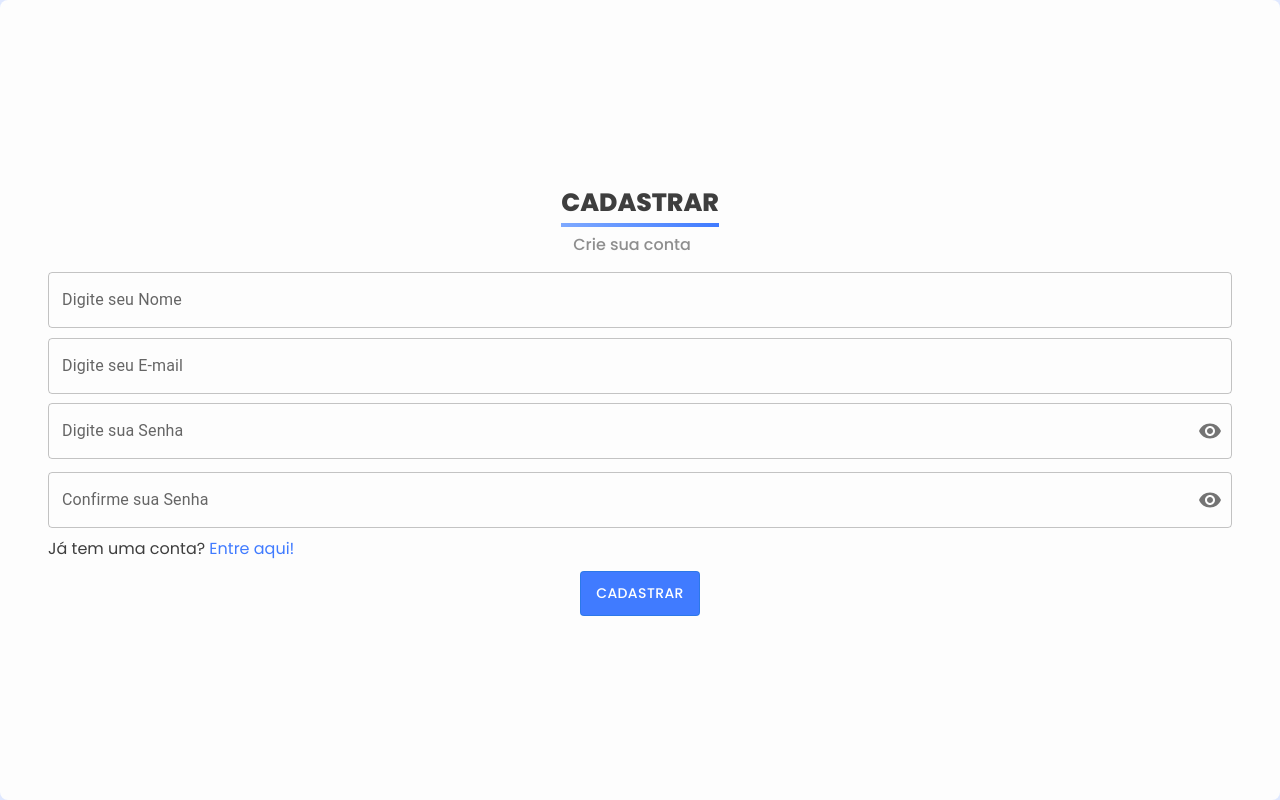
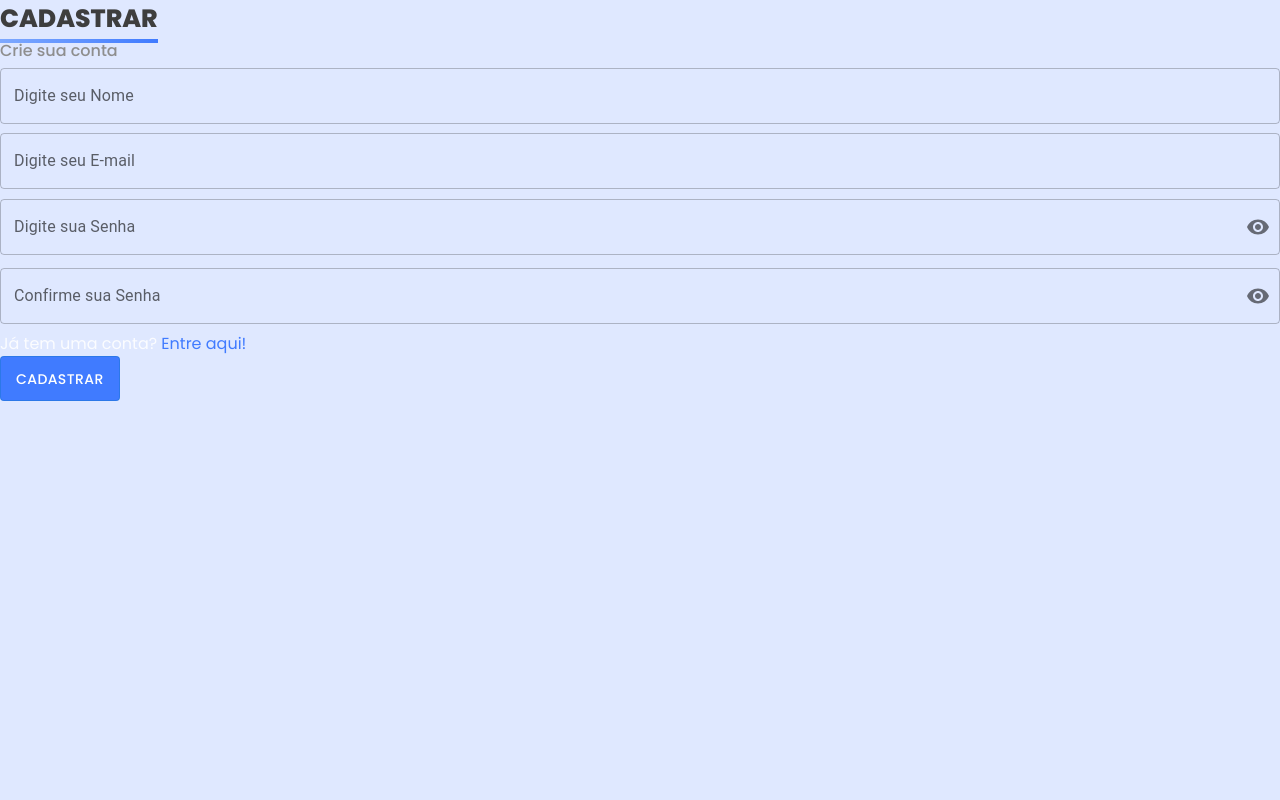
Before and after one commit to vitoriaGoncalves08/Futurize, a React (Vite) app in the folder futurize-frontend/: page /cadastro in a window 1280 px wide. Built offline with nearby package versions, Linux system fonts and the light colour scheme.

Commit message:
:bug: cadastro e login com estilização arrumada

```diff
--- a/futurize-frontend/src/components/Table/Table.css
+++ b/futurize-frontend/src/components/Table/Table.css
@@ -1,7 +1,7 @@
 @import '../../../public/assets/css/variaveis.css';
 @import '../../../public/assets/css/colors.css';
 
-.container{
+.container_table{
   min-width: 100%;
   min-height: 100%;
 }
--- a/futurize-frontend/src/components/Table/Table.jsx
+++ b/futurize-frontend/src/components/Table/Table.jsx
@@ -117,7 +117,7 @@ export default function TableC() {
     }
   }
   return (
-    <div className='container'>
+    <div className='container_table'>
       <div className='meus-projetos'>
         <h1 className="subtitulo">Meus Projetos</h1>
         <Buttons variant="outlined" className="button-circle" onClick={handleClickOpen}>
--- a/futurize-frontend/src/pages/cadastro.jsx
+++ b/futurize-frontend/src/pages/cadastro.jsx
@@ -131,7 +131,7 @@ export default function Cadastro() {
 
     return (
       <>
-      <div className="container">
+      <div className="container_table">
        <h1 className="titulo">CADASTRAR</h1>
        <h2 className="subtitulo">Crie sua conta</h2>
        <div className="inputs">
```
Also changed, not shown: 1 other file (tests, documents, lock files or other folders).
